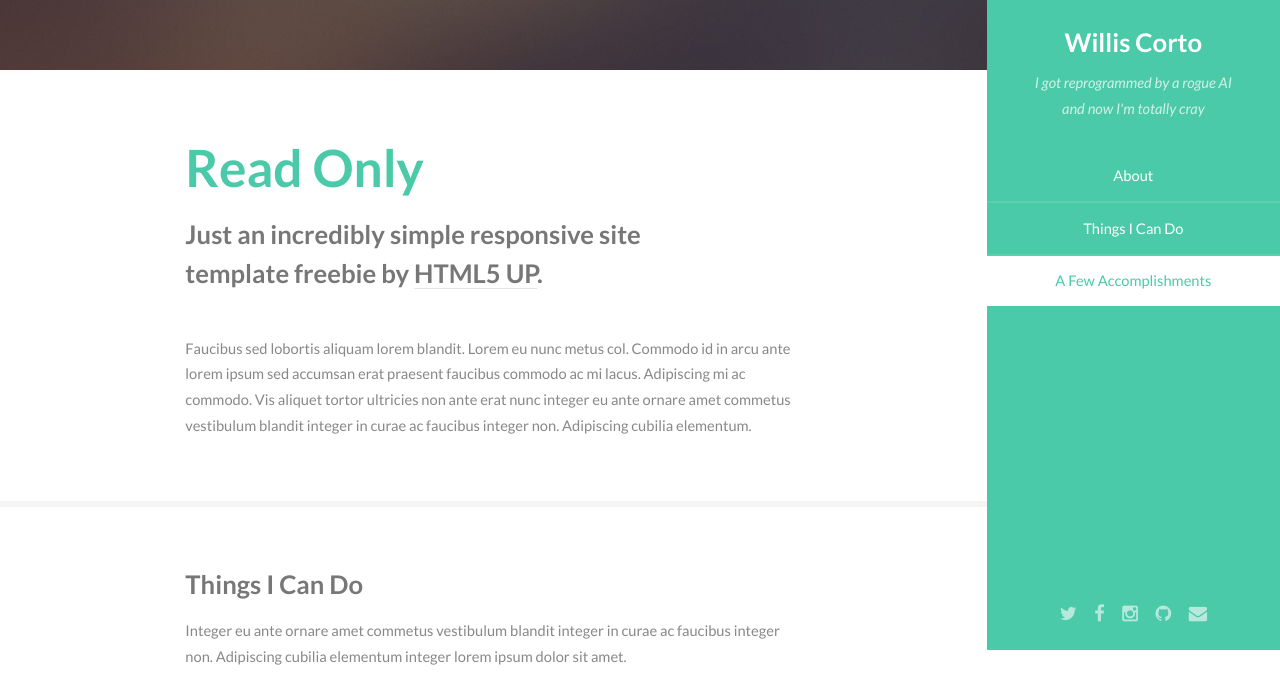
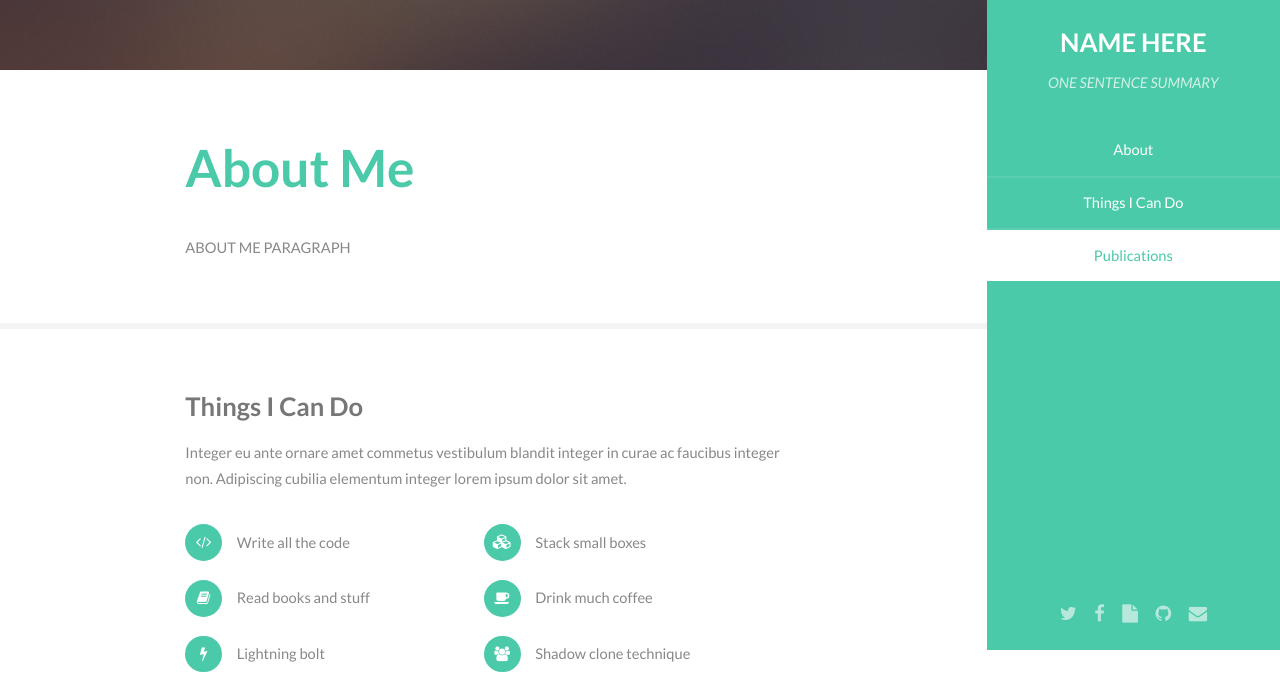
Before and after one commit to rhartsock/read-only, a plain HTML site: page index.html in a window 1280 px wide. Shown: the part 150-824 px from the top of the page. Drawn offline with Linux system fonts and the light colour scheme.

Commit message:
Update index.html

```diff
--- a/index.html
+++ b/index.html
@@ -6,7 +6,7 @@
 -->
 <html>
 	<head>
-		<title>Read Only by HTML5 UP</title>
+		<title>NAME HERE</title>
 		<meta http-equiv="content-type" content="text/html; charset=utf-8" />
 		<meta name="description" content="" />
 		<meta name="keywords" content="" />
@@ -31,15 +31,14 @@
 				<section id="header" class="skel-layers-fixed">
 					<header>
 						<span class="image avatar"><img src="images/avatar.jpg" alt="" /></span>
-						<h1 id="logo"><a href="#">Willis Corto</a></h1>
-						<p>I got reprogrammed by a rogue AI<br />
-						and now I'm totally cray</p>
+						<h1 id="logo"><a href="#">NAME HERE</a></h1>
+						<p>ONE SENTENCE SUMMARY</p>
 					</header>
 					<nav id="nav">
 						<ul>
 							<li><a href="#one" class="active">About</a></li>
 							<li><a href="#two">Things I Can Do</a></li>
-							<li><a href="#three">A Few Accomplishments</a></li>
+							<li><a href="#three">Publications</a></li>
 							<!--<li><a href="#four">Contact</a></li>-->
 						</ul>
 					</nav>
@@ -47,7 +46,7 @@
 						<ul class="icons">
 							<li><a href="#" class="icon fa-twitter"><span class="label">Twitter</span></a></li>
 							<li><a href="#" class="icon fa-facebook"><span class="label">Facebook</span></a></li>
-							<li><a href="#" class="icon fa-instagram"><span class="label">Instagram</span></a></li>
+							<li><a href="#" class="icon fa-file"><span class="label">Instagram</span></a></li>
 							<li><a href="#" class="icon fa-github"><span class="label">Github</span></a></li>
 							<li><a href="#" class="icon fa-envelope"><span class="label">Email</span></a></li>
 						</ul>
@@ -61,11 +60,9 @@
 						<section id="one">
 							<div class="container">
 								<header class="major">
-									<h2>Read Only</h2>
-									<p>Just an incredibly simple responsive site<br />
-									template freebie by <a href="http://html5up.net">HTML5 UP</a>.</p>
+									<h2>About Me</h2>
 								</header>
-								<p>Faucibus sed lobortis aliquam lorem blandit. Lorem eu nunc metus col. Commodo id in arcu ante lorem ipsum sed accumsan erat praesent faucibus commodo ac mi lacus. Adipiscing mi ac commodo. Vis aliquet tortor ultricies non ante erat nunc integer eu ante ornare amet commetus vestibulum blandit integer in curae ac faucibus integer non. Adipiscing cubilia elementum.</p>
+								<p>ABOUT ME PARAGRAPH</p>
 							</div>
 						</section>
 
@@ -88,7 +85,7 @@
 					<!-- Three -->
 						<section id="three">
 							<div class="container">
-								<h3>A Few Accomplishments</h3>
+								<h3>Publications</h3>
 								<p>Integer eu ante ornare amet commetus vestibulum blandit integer in curae ac faucibus integer non. Adipiscing cubilia elementum integer. Integer eu ante ornare amet commetus.</p>
 								<div class="features">
 									<article>
```
